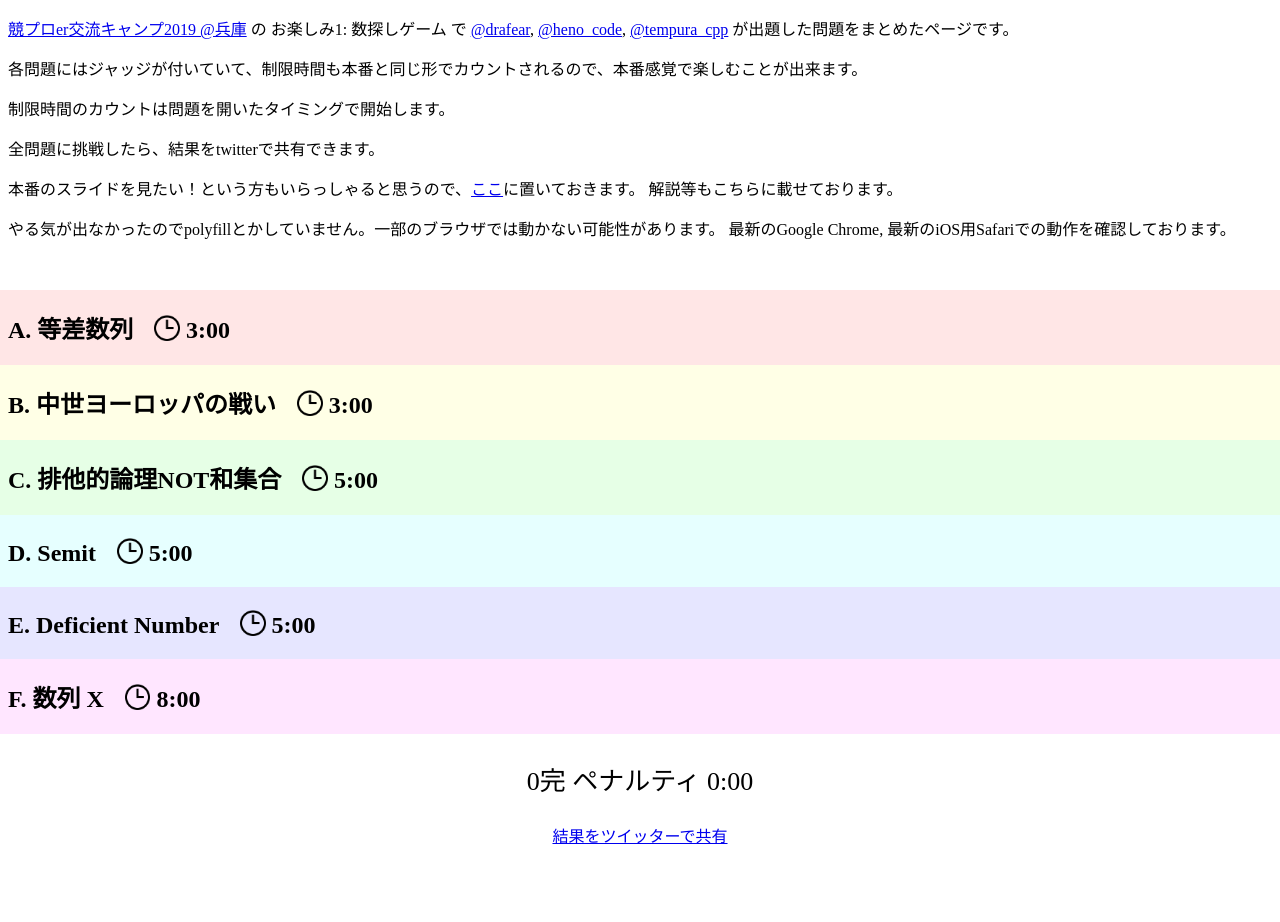
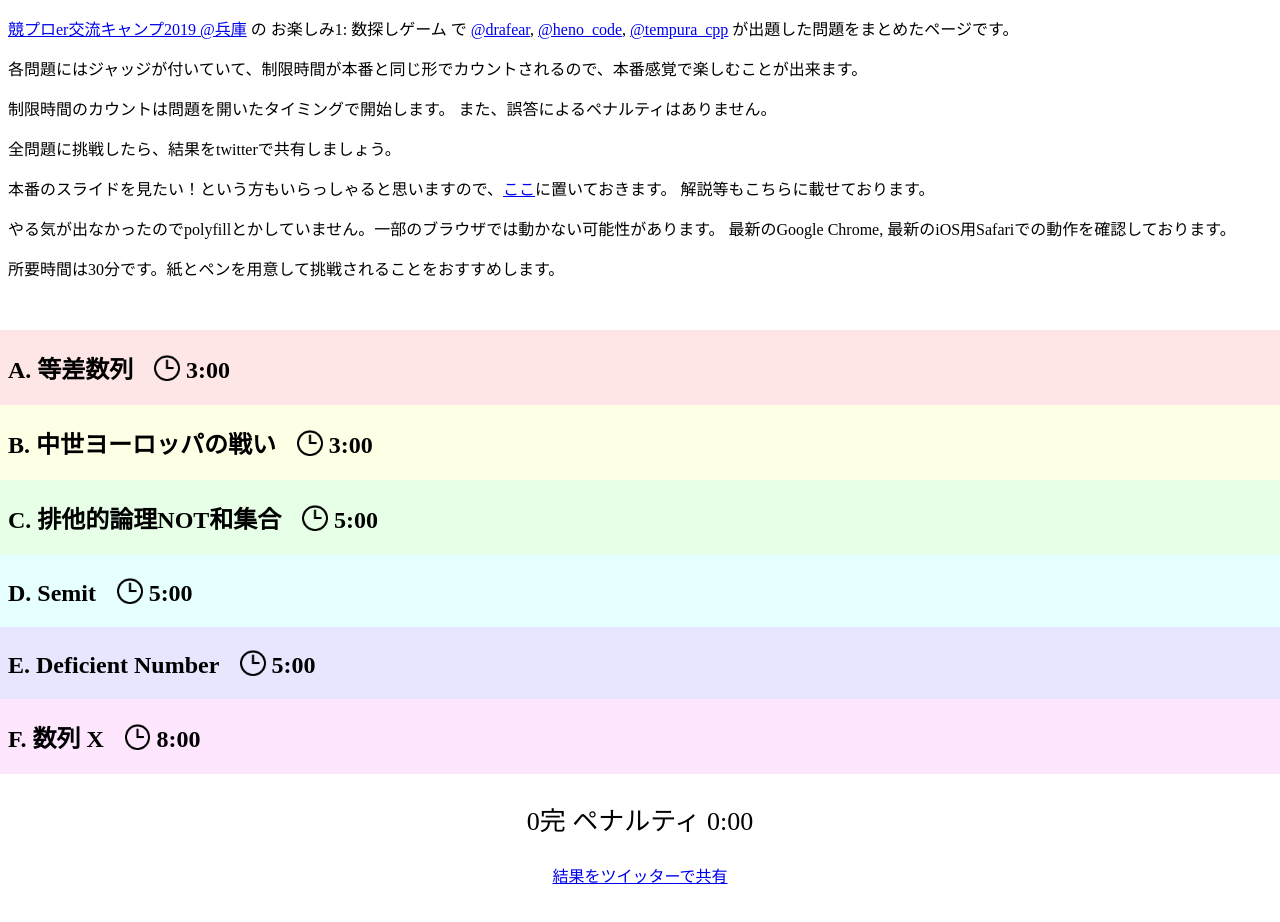
Before and after one commit to drafear/kyoprocamp2019-recreation1, a plain HTML site: page index.html in a window 1280 px wide. Before the commit the page ends 897 px from the top, so only its background shows below. Drawn offline with Linux system fonts and the light colour scheme.

Commit message:
説明追記

```diff
--- a/index.html
+++ b/index.html
@@ -26,21 +26,25 @@
       が出題した問題をまとめたページです。
     </p>
     <p>
-      各問題にはジャッジが付いていて、制限時間も本番と同じ形でカウントされるので、本番感覚で楽しむことが出来ます。
+      各問題にはジャッジが付いていて、制限時間が本番と同じ形でカウントされるので、本番感覚で楽しむことが出来ます。
     </p>
     <p>
       制限時間のカウントは問題を開いたタイミングで開始します。
+      また、誤答によるペナルティはありません。
     </p>
     <p>
-      全問題に挑戦したら、結果をtwitterで共有できます。
+      全問題に挑戦したら、結果をtwitterで共有しましょう。
     </p>
     <p>
-      本番のスライドを見たい！という方もいらっしゃると思うので、<a href="assets/slide.pdf" target="_blank">ここ</a>に置いておきます。
+      本番のスライドを見たい！という方もいらっしゃると思いますので、<a href="assets/slide.pdf" target="_blank">ここ</a>に置いておきます。
       解説等もこちらに載せております。
     </p>
     <p>
       やる気が出なかったのでpolyfillとかしていません。一部のブラウザでは動かない可能性があります。
       最新のGoogle Chrome, 最新のiOS用Safariでの動作を確認しております。
+    </p>
+    <p>
+      所要時間は30分です。紙とペンを用意して挑戦されることをおすすめします。
     </p>
   </section>
   <div id='problems'></div>
```
